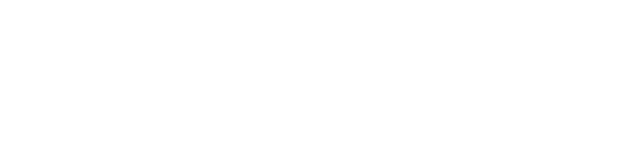
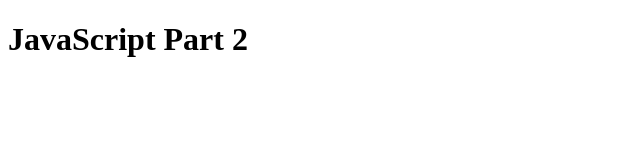
Before and after one commit to DS4200-S23-Class/ic-06-tar-laur, a plain HTML site: page index.html in a window 1280 px wide. Shown: the whole page, without its empty margins (0-640 px from the left). Drawn offline with Linux system fonts and the light colour scheme.

Commit message:
Update index.html

```diff
--- a/index.html
+++ b/index.html
@@ -3,11 +3,13 @@
 
 <head>
     <meta charset=utf-8/>
+    <title>ic-06"</title>
 </head>
 
 
 <body>
 
+<h1> JavaScript Part 2 </h1>
 
 </body>
 
```
